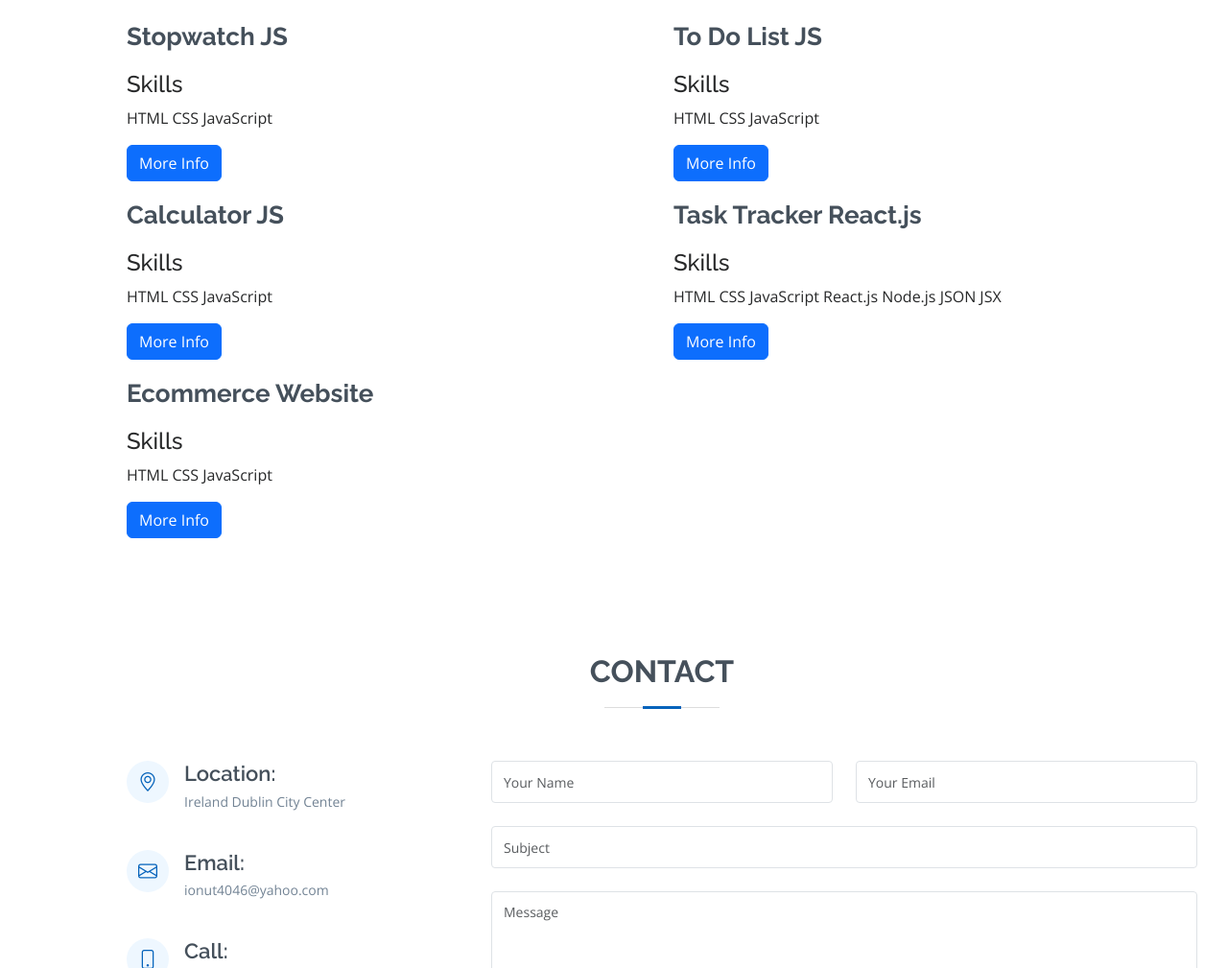
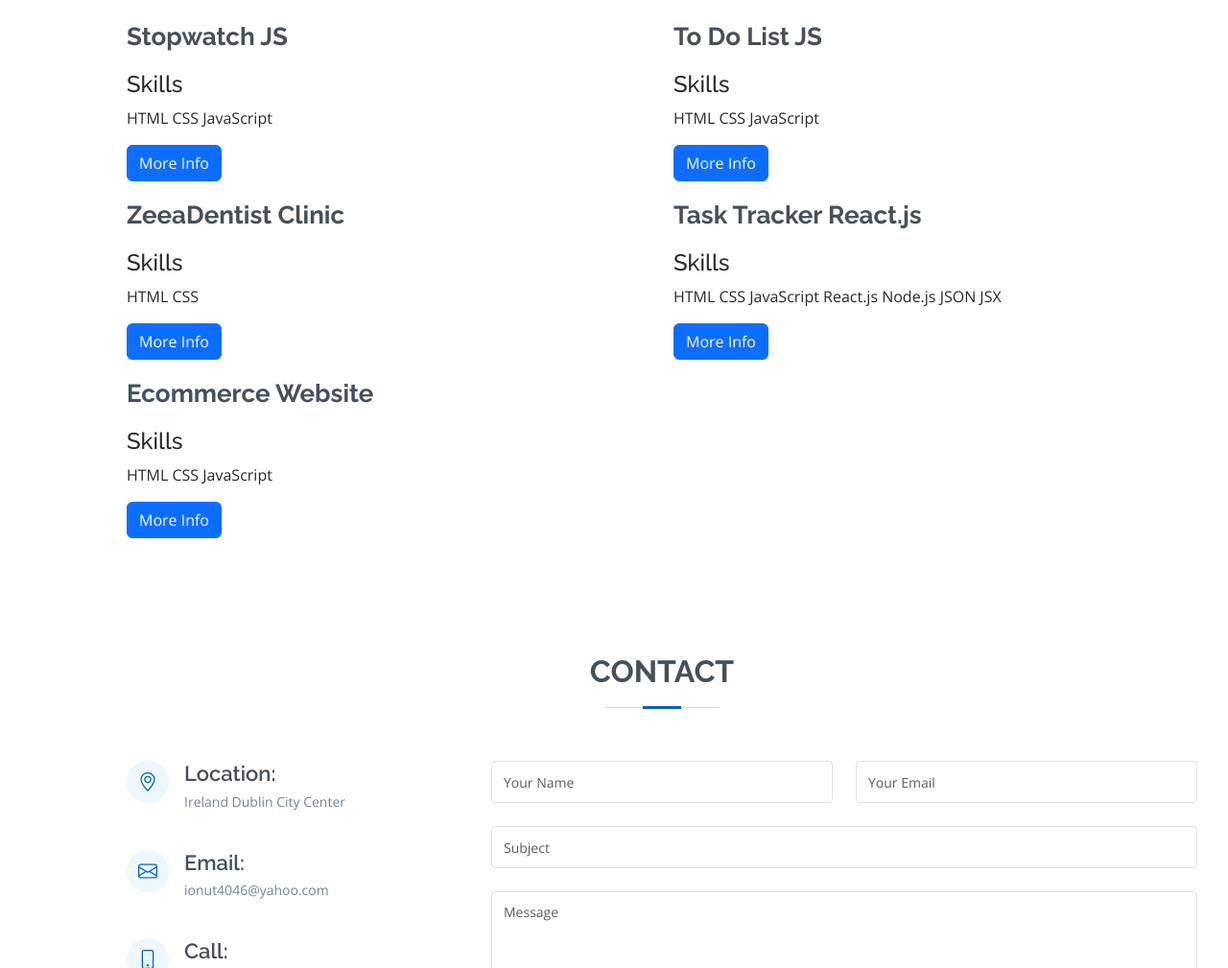
Before and after one commit to ionutpetru4046/Portofolio, a plain HTML site: page index.html in a window 1280 px wide. Shown: the part 2119-3128 px from the top of the page at 96% size. Drawn offline with nearby package versions, Linux system fonts and the light colour scheme.

Commit message:
Update index.html

```diff
--- a/index.html
+++ b/index.html
@@ -212,10 +212,10 @@
             " alt="project"><button class="btn btn-primary">More Info</button></a>
           </div>
           <div class="col-lg-6">
-            <h3 class="resume-title">Calculator JS</h3>
+            <h3 class="resume-title">ZeeaDentist Clinic </h3>
             <h4>Skills</h4>
-            <p>HTML CSS JavaScript</p>
-            <a href="https://ionutpetru4046.github.io/Calculator-JS/
+            <p>HTML CSS</p>
+            <a href="https://ionutpetru4046.github.io/ZeeaDent-Clinic/
             " alt="project"><button class="btn btn-primary">More Info</button></a>
           </div>
           <div class="col-lg-6">
```
